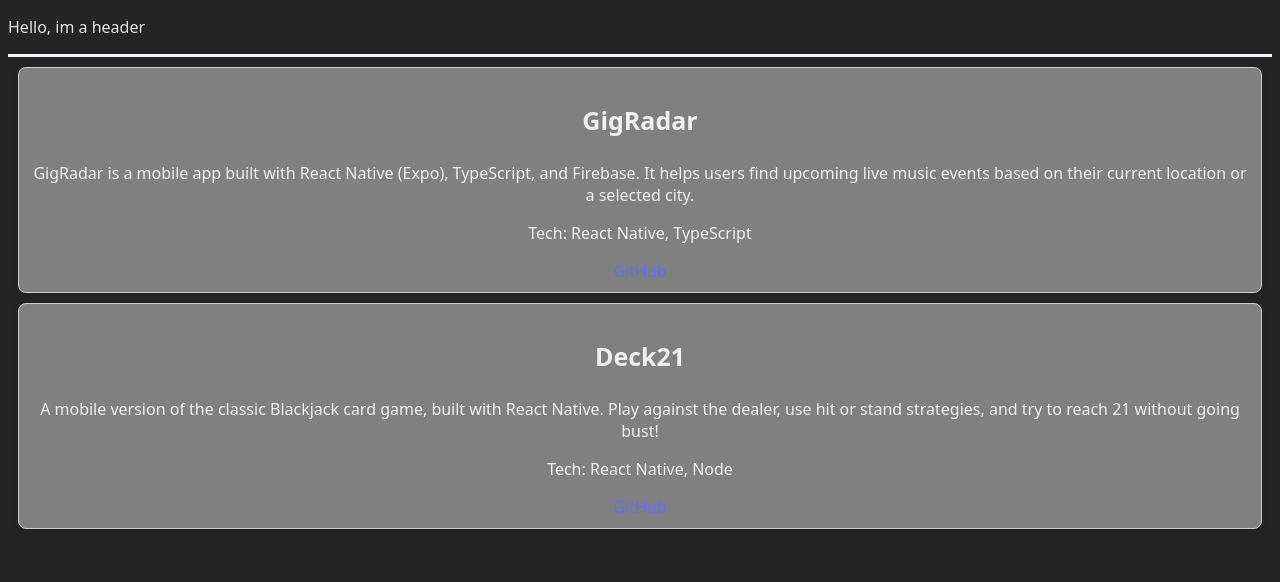
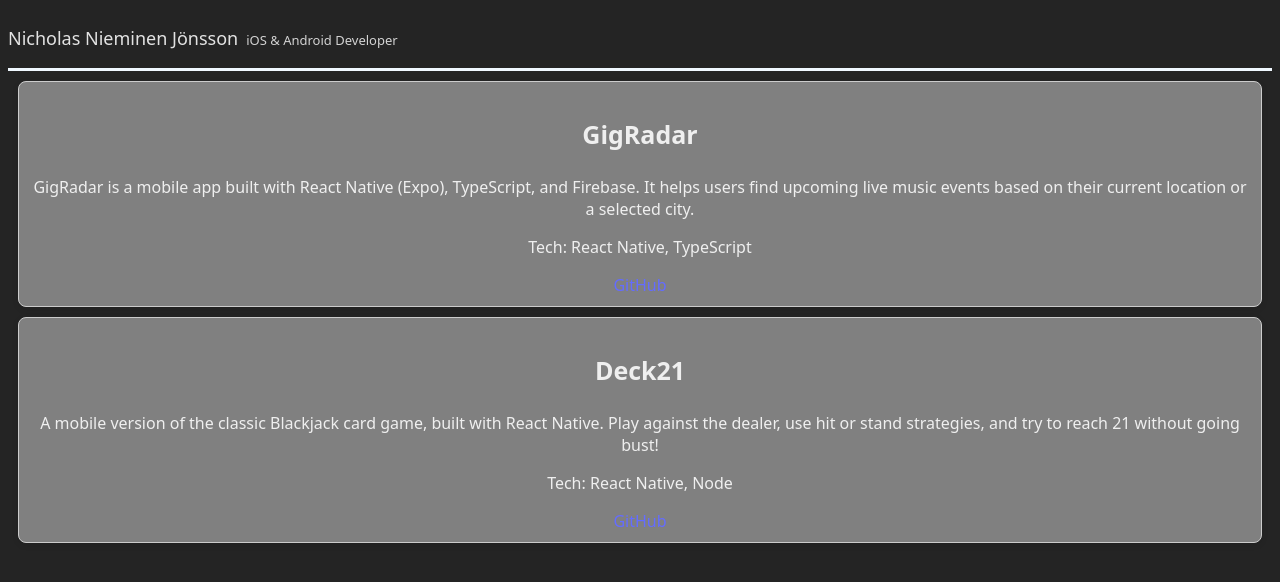
Before and after one commit to Clemond/NewPortfolio, a React (Vite) app: page / in a window 1280 px wide. Shown: the top 582 px of the page. Built offline with nearby package versions, Linux system fonts and the light colour scheme.

Commit message:
feat: add name and job title to header

```diff
--- a/src/components/Header/Header.css
+++ b/src/components/Header/Header.css
@@ -2,3 +2,19 @@
   border-color: aliceblue;
   border-bottom-style: solid;
 }
+
+.nameField {
+  display: flex;
+  flex-direction: row;
+  align-items: baseline;
+  gap: 0.5rem;
+}
+
+.name {
+  font-size: large;
+}
+
+.jobTitle {
+  font-size: small;
+  color: lightgrey;
+}
--- a/src/components/Header/Header.tsx
+++ b/src/components/Header/Header.tsx
@@ -3,7 +3,10 @@ import "./Header.css";
 export default function Header() {
   return (
     <div className="container">
-      <p>Hello, im a header</p>
+      <div className="nameField">
+        <p className="name">Nicholas Nieminen Jönsson</p>
+        <p className="jobTitle">iOS & Android Developer</p>
+      </div>
     </div>
   );
 }
```
